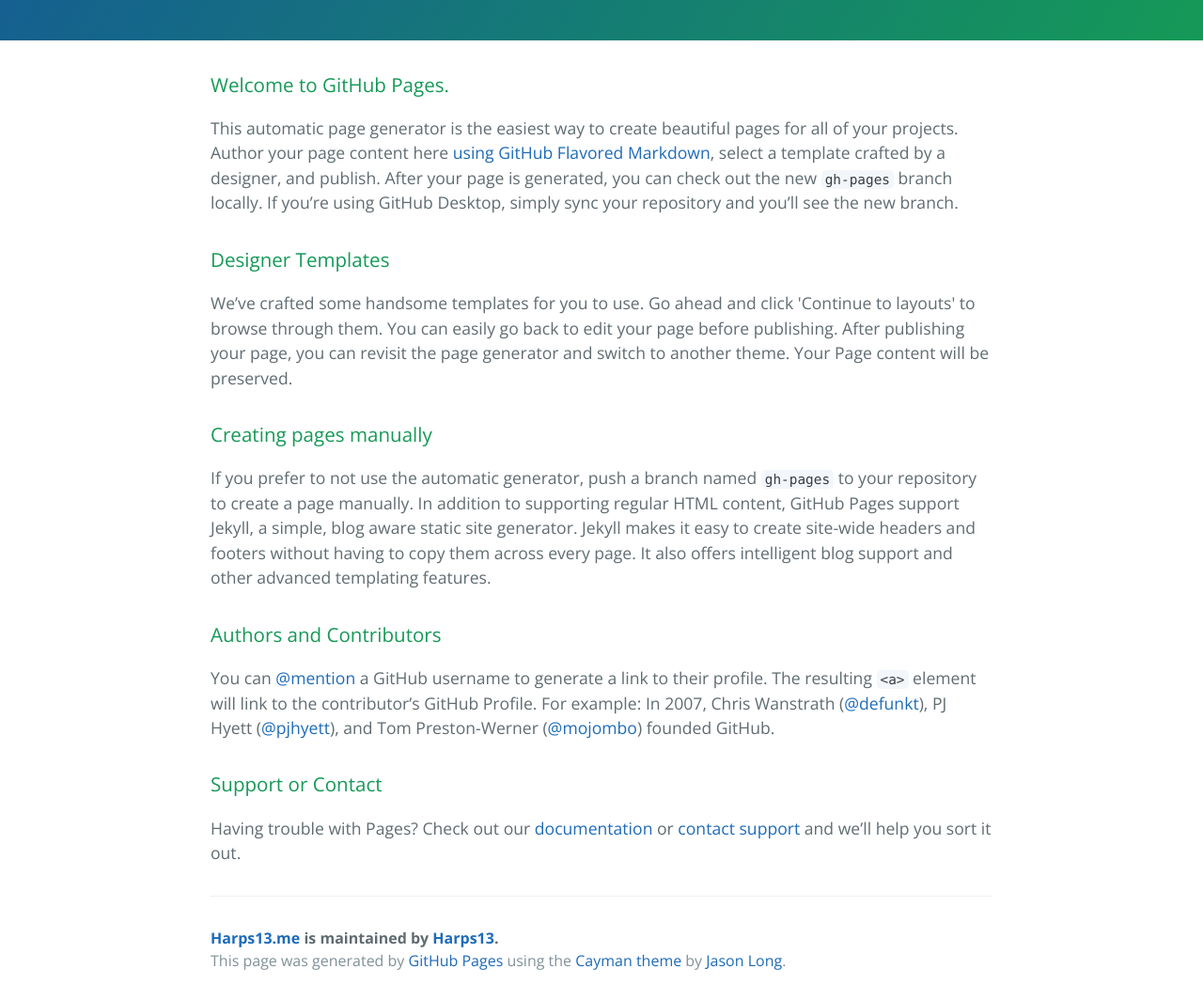
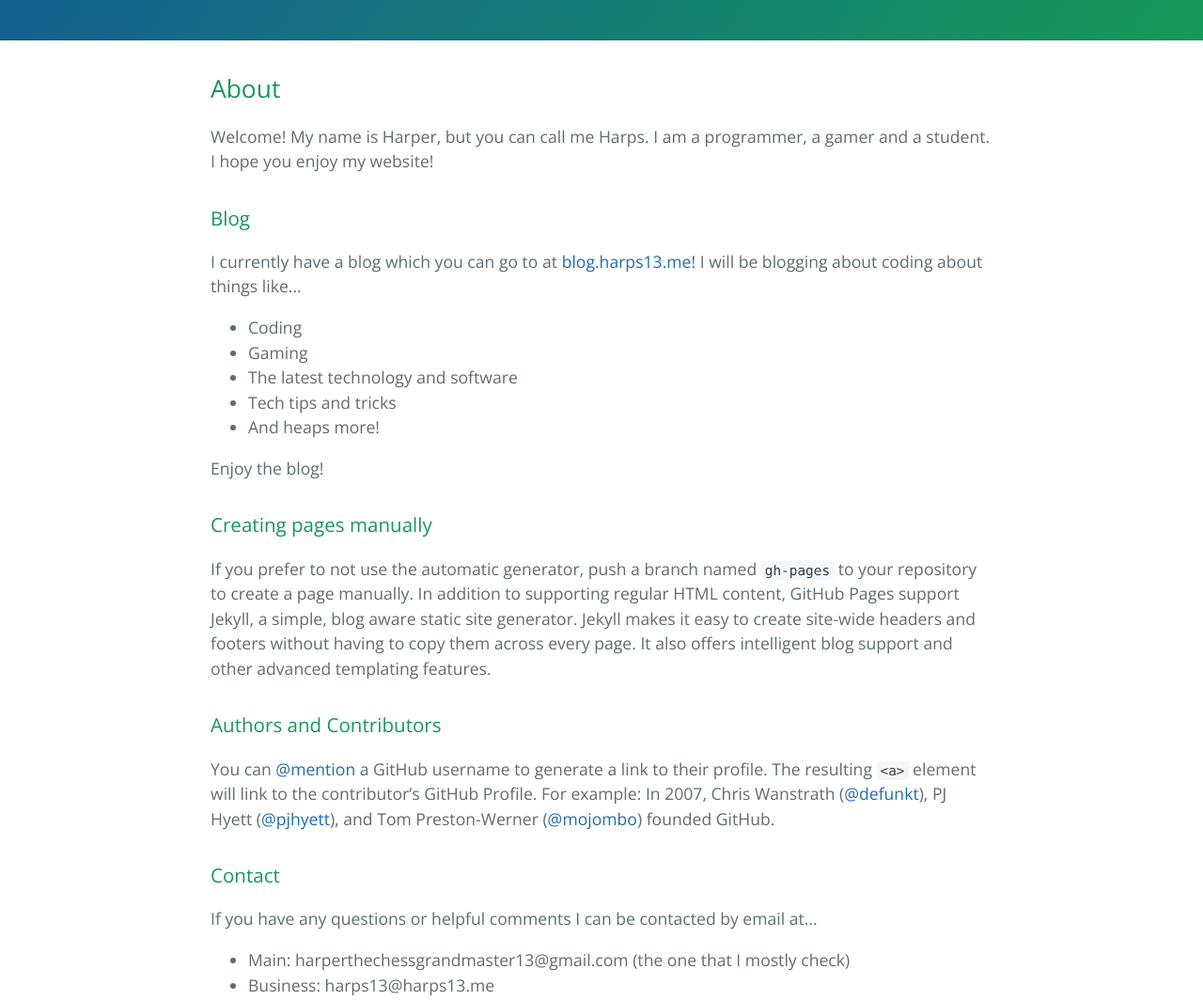
Before and after one commit to pixel-studios/harps13.me, a plain HTML site: page index.html in a window 1280 px wide. Shown: the part 340-1404 px from the top of the page at 94% size. Drawn offline with nearby package versions, Linux system fonts and the light colour scheme.

Commit message:
index.html
:D

```diff
--- a/index.html
+++ b/index.html
@@ -2,7 +2,7 @@
 <html lang="en-us">
   <head>
     <meta charset="UTF-8">
-    <title>Harps13.me by Harps13</title>
+    <title>Harps13</title>
     <meta name="viewport" content="width=device-width, initial-scale=1">
     <link rel="stylesheet" type="text/css" href="stylesheets/normalize.css" media="screen">
     <link href='https://fonts.googleapis.com/css?family=Open+Sans:400,700' rel='stylesheet' type='text/css'>
@@ -11,7 +11,7 @@
   </head>
   <body>
     <section class="page-header">
-      <h1 class="project-name">Harps13.me</h1>
+      <h1 class="project-name">Harps13</h1>
       <h2 class="project-tagline">Welcome to the world of my website!</h2>
       <a href="https://github.com/Harps13/harps13.me" class="btn">View on GitHub</a>
       <a href="https://github.com/Harps13/harps13.me/zipball/master" class="btn">Download .zip</a>
@@ -19,15 +19,23 @@
     </section>
 
     <section class="main-content">
-      <h3>
-<a id="welcome-to-github-pages" class="anchor" href="#welcome-to-github-pages" aria-hidden="true"><span aria-hidden="true" class="octicon octicon-link"></span></a>Welcome to GitHub Pages.</h3>
 
-<p>This automatic page generator is the easiest way to create beautiful pages for all of your projects. Author your page content here <a href="https://guides.github.com/features/mastering-markdown/">using GitHub Flavored Markdown</a>, select a template crafted by a designer, and publish. After your page is generated, you can check out the new <code>gh-pages</code> branch locally. If you’re using GitHub Desktop, simply sync your repository and you’ll see the new branch.</p>
+<h2>About</h2>
+<p>Welcome! My name is Harper, but you can call me Harps. I am a programmer, a gamer and a student. I hope you enjoy my website!</p>
 
 <h3>
-<a id="designer-templates" class="anchor" href="#designer-templates" aria-hidden="true"><span aria-hidden="true" class="octicon octicon-link"></span></a>Designer Templates</h3>
+Blog</h3>
 
-<p>We’ve crafted some handsome templates for you to use. Go ahead and click 'Continue to layouts' to browse through them. You can easily go back to edit your page before publishing. After publishing your page, you can revisit the page generator and switch to another theme. Your Page content will be preserved.</p>
+<p>I currently have a blog which you can go to at <a href = "http://blog.harps13.me">blog.harps13.me!</a> I will be blogging about coding about things like...
+<ul>
+  <li>Coding</li>
+  <li>Gaming</li>
+  <li>The latest technology and software</li>
+  <li>Tech tips and tricks</li>
+  <li>And heaps more!</li>
+</ul>
+Enjoy the blog!
+</p>
 
 <h3>
 <a id="creating-pages-manually" class="anchor" href="#creating-pages-manually" aria-hidden="true"><span aria-hidden="true" class="octicon octicon-link"></span></a>Creating pages manually</h3>
@@ -40,9 +48,14 @@
 <p>You can <a href="https://help.github.com/articles/basic-writing-and-formatting-syntax/#mentioning-users-and-teams" class="user-mention">@mention</a> a GitHub username to generate a link to their profile. The resulting <code>&lt;a&gt;</code> element will link to the contributor’s GitHub Profile. For example: In 2007, Chris Wanstrath (<a href="https://github.com/defunkt" class="user-mention">@defunkt</a>), PJ Hyett (<a href="https://github.com/pjhyett" class="user-mention">@pjhyett</a>), and Tom Preston-Werner (<a href="https://github.com/mojombo" class="user-mention">@mojombo</a>) founded GitHub.</p>
 
 <h3>
-<a id="support-or-contact" class="anchor" href="#support-or-contact" aria-hidden="true"><span aria-hidden="true" class="octicon octicon-link"></span></a>Support or Contact</h3>
+Contact</h3>
 
-<p>Having trouble with Pages? Check out our <a href="https://help.github.com/pages">documentation</a> or <a href="https://github.com/contact">contact support</a> and we’ll help you sort it out.</p>
+<p>If you have any questions or helpful comments I can be contacted by email at...
+<ul>
+  <li>Main: harperthechessgrandmaster13@gmail.com (the one that I mostly check)</li>
+  <li>Business: harps13@harps13.me</li>
+</ul>
+</p>
 
       <footer class="site-footer">
         <span class="site-footer-owner"><a href="https://github.com/Harps13/harps13.me">Harps13.me</a> is maintained by <a href="https://github.com/Harps13">Harps13</a>.</span>
```
